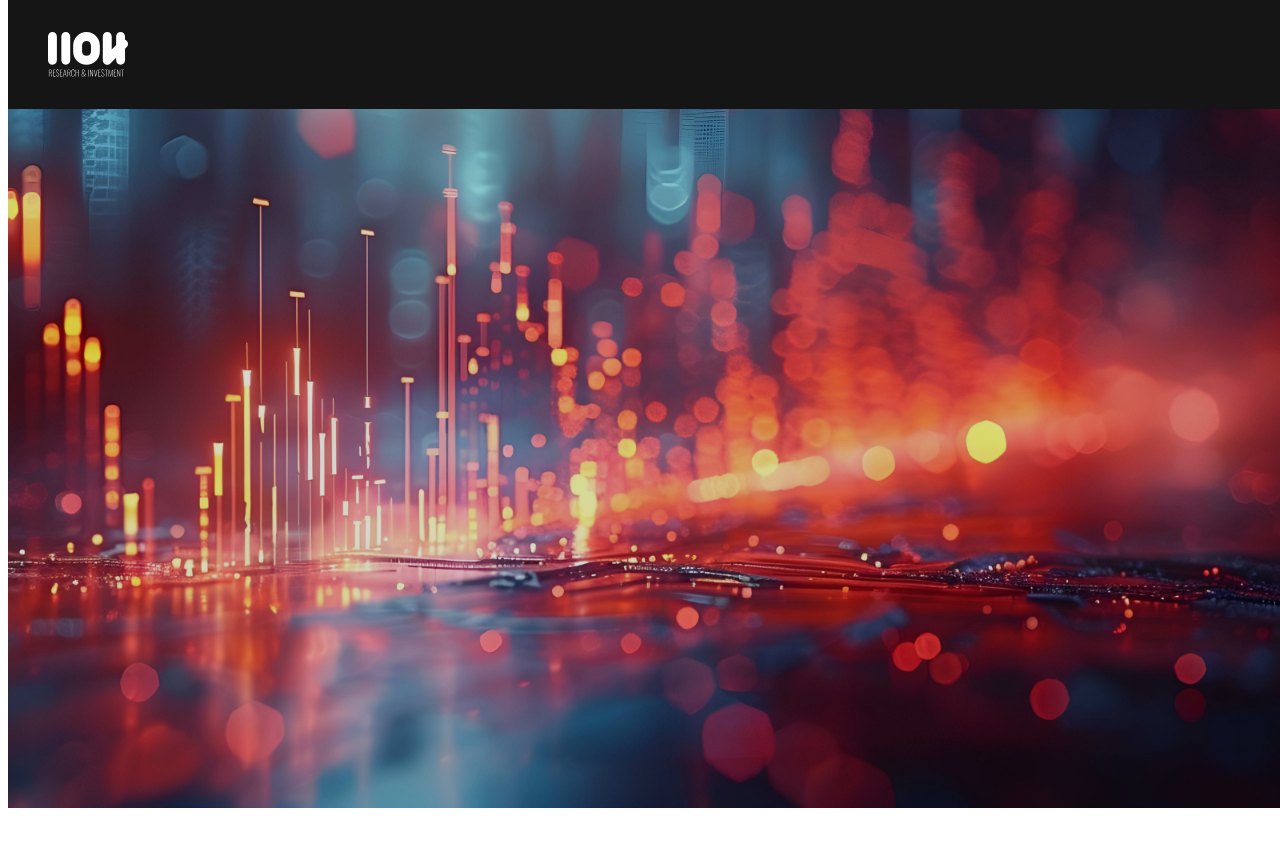
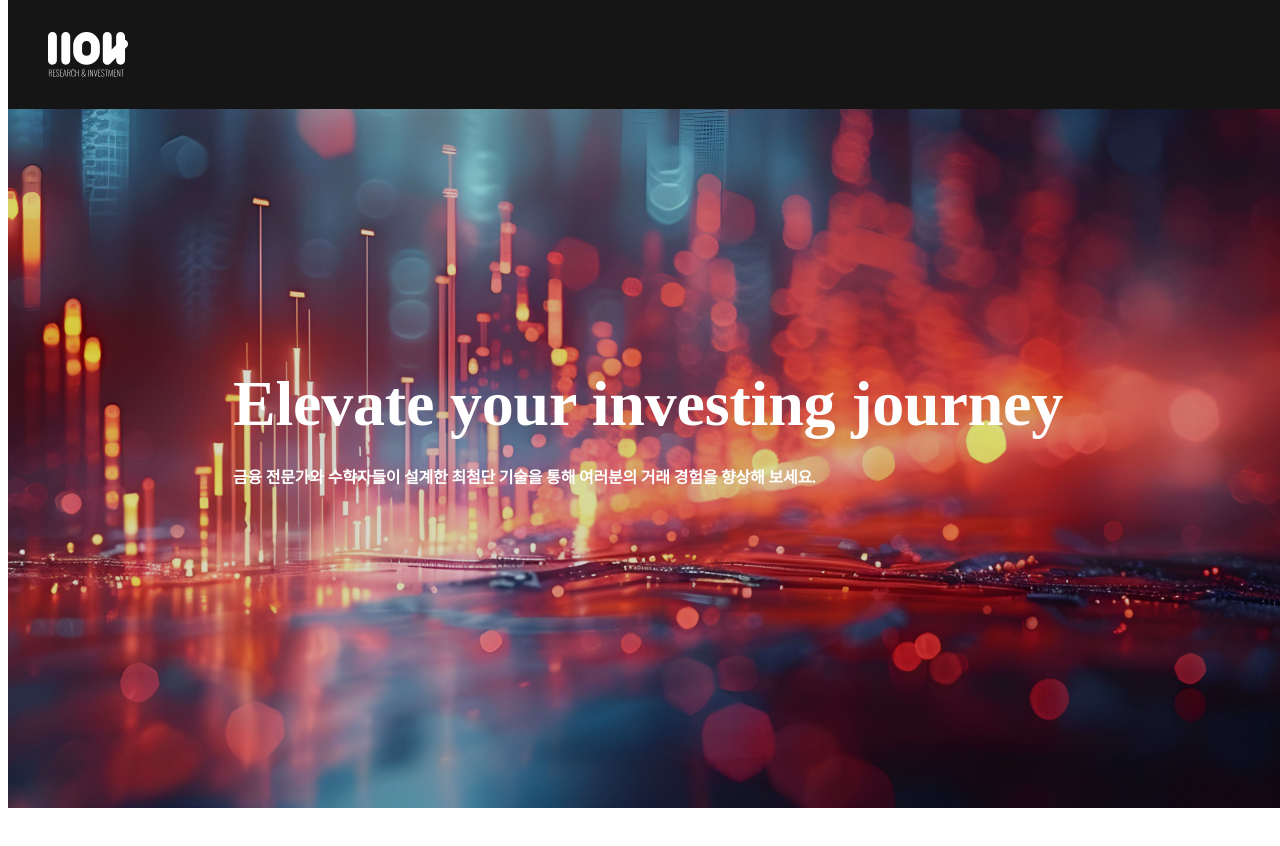
Before and after one commit to 5010-dev/1104-web, a React (Create React App) app: page / in a window 1280 px wide. Shown: the top 846 px of the page. Built offline with nearby package versions, Linux system fonts and the light colour scheme; a web font is replaced by a local one.

Commit message:
ContentsStore added & text contents added to Home component

```diff
--- a/src/components/global/footer/footer.styles.ts
+++ b/src/components/global/footer/footer.styles.ts
@@ -31,7 +31,6 @@ export const FooterContainer = styled.div<DeviceTypeStyledProp>`
 	font-weight: ${({ theme }) => theme.typo.caption.weight};
 	line-height: ${({ theme }) => theme.typo.caption.leading};
 	letter-spacing: ${({ theme }) => theme.typo.caption.kerning};
-
 	color: ${({ theme }) => theme.colour.neutral.secondary.inactive};
 
 	span {
--- a/src/components/global/navigation/navigation.component.tsx
+++ b/src/components/global/navigation/navigation.component.tsx
@@ -35,7 +35,6 @@ export default function Navigation() {
 			$deviceType={deviceType}
 			$isOverlaped={true}
 			$isScrolled={isScrolled}
-			// animate={{ backgroundColor: isScrolled ? '#ffffff' : 'transparent' }}
 		>
 			<div className="nav-bar-container" id="nav-bar-left-container">
 				<Logo id="logo" />
--- a/src/components/global/navigation/navigation.styles.ts
+++ b/src/components/global/navigation/navigation.styles.ts
@@ -15,7 +15,7 @@ export const NavigationContainer = styled(motion.header)<CombinedProps>`
 
 	position: ${(props) => (props.$isOverlaped ? 'fixed' : 'sticky')};
 	top: 0;
-	z-index: 1;
+	z-index: 10;
 
 	display: flex;
 	flex-direction: row;
--- a/src/pages/feature/home/home.page.tsx
+++ b/src/pages/feature/home/home.page.tsx
@@ -1,15 +1,18 @@
 import { useDeviceTypeStore } from '../../../store/deviceTypeStore'
-
-import backgroundImage from '../../../assets/img/home-about-img.jpeg'
+import { useContentsStore } from '../../../store/contentsStore'
 
 import { HomeContainer } from './home.styles'
 
 export default function Home() {
 	const deviceType = useDeviceTypeStore((state) => state.deviceType)
+	const { image, text } = useContentsStore((state) => state.home)
 
 	return (
-		<HomeContainer $deviceType={deviceType} $imageUrl={backgroundImage}>
-			HOME
+		<HomeContainer $deviceType={deviceType} $imageUrl={image.backgroundImage}>
+			<div id="text-container">
+				<h1 id="display">{text.display}</h1>
+				<h3 id="subheading">{text.subheading}</h3>
+			</div>
 		</HomeContainer>
 	)
 }
--- a/src/pages/feature/home/home.styles.ts
+++ b/src/pages/feature/home/home.styles.ts
@@ -8,8 +8,14 @@ type HomeContainerProps = {
 export const HomeContainer = styled(PageLayoutContainer)<HomeContainerProps>`
 	position: relative;
 
-	height: ${({ theme }) => theme.layout.component.height};
 	min-height: ${({ theme }) => theme.layout.component.minHeight};
+
+	display: flex;
+	flex-direction: column;
+	justify-content: center;
+	align-items: center;
+
+	padding-bottom: 0;
 
 	background-image: url(${(props) => props.$imageUrl});
 	background-size: cover;
@@ -24,5 +30,35 @@ export const HomeContainer = styled(PageLayoutContainer)<HomeContainerProps>`
 		right: 0;
 		bottom: 0;
 		background-color: rgba(0, 0, 0, 0.15);
+
+		z-index: 1;
+	}
+
+	div#text-container {
+		height: 100%;
+
+		display: flex;
+		flex-direction: column;
+		gap: ${({ theme }) => theme.layout.section.gutter};
+
+		z-index: 2;
+
+		h1#display {
+			font-family: ${({ theme }) => theme.typo.display.typeface};
+			font-size: ${({ theme }) => theme.typo.display.size};
+			font-weight: ${({ theme }) => theme.typo.display.weight};
+			line-height: ${({ theme }) => theme.typo.display.leading};
+			letter-spacing: ${({ theme }) => theme.typo.display.kerning};
+			color: ${({ theme }) => theme.colour.neutral.secondary.active};
+		}
+
+		h3#subheading {
+			font-family: ${({ theme }) => theme.typo.subheading.typeface};
+			font-size: ${({ theme }) => theme.typo.subheading.size};
+			font-weight: ${({ theme }) => theme.typo.subheading.weight};
+			line-height: ${({ theme }) => theme.typo.subheading.leading};
+			letter-spacing: ${({ theme }) => theme.typo.subheading.kerning};
+			color: ${({ theme }) => theme.colour.neutral.secondary.active};
+		}
 	}
 `
--- /dev/null
+++ b/src/store/contentsStore.ts
@@ -0,0 +1,34 @@
+import { create } from 'zustand'
+
+import backgroundImage from '../assets/img/home-about-img.jpeg'
+
+export interface ContentsState {
+	home: {
+		image: {
+			backgroundImage: string
+			mockupImage: string
+		}
+		text: {
+			display: string
+			subheading: string
+			ctaButtonText: string
+			linkText: string
+		}
+	}
+}
+
+export const useContentsStore = create<ContentsState>((set) => ({
+	home: {
+		image: {
+			backgroundImage: backgroundImage,
+			mockupImage: '',
+		},
+		text: {
+			display: 'Elevate your investing journey',
+			subheading:
+				'금융 전문가와 수학자들이 설계한 최첨단 기술을 통해 여러분의 거래 경험을 향상해 보세요.',
+			ctaButtonText: '5010 매매전략 무료 전자책 받기 →',
+			linkText: '1:1 무료 상담받고 할인코드 받아가세요!',
+		},
+	},
+}))
--- a/src/styles/design-system.ts
+++ b/src/styles/design-system.ts
@@ -64,56 +64,56 @@ export const DesignSystem: DefaultTheme = {
 	},
 	typo: {
 		display: {
-			typeface: designTokens.typo.typeface,
+			typeface: designTokens.typo.typeface.default,
 			size: designTokens.typo.size.xxxlg,
 			weight: designTokens.typo.weight.xhv,
-			leading: designTokens.typo.leading.default,
+			leading: designTokens.typo.leading.narrow,
 			kerning: designTokens.typo.kerning.default,
 		},
 		heading1: {
-			typeface: designTokens.typo.typeface,
+			typeface: designTokens.typo.typeface.default,
 			size: designTokens.typo.size.xxlg,
 			weight: designTokens.typo.weight.hv,
 			leading: designTokens.typo.leading.default,
 			kerning: designTokens.typo.kerning.default,
 		},
 		heading2: {
-			typeface: designTokens.typo.typeface,
+			typeface: designTokens.typo.typeface.default,
 			size: designTokens.typo.size.xlg,
 			weight: designTokens.typo.weight.hv,
 			leading: designTokens.typo.leading.default,
 			kerning: designTokens.typo.kerning.default,
 		},
 		heading3: {
-			typeface: designTokens.typo.typeface,
+			typeface: designTokens.typo.typeface.default,
 			size: designTokens.typo.size.lg,
 			weight: designTokens.typo.weight.hv,
 			leading: designTokens.typo.leading.default,
 			kerning: designTokens.typo.kerning.default,
 		},
 		subheading: {
-			typeface: designTokens.typo.typeface,
+			typeface: designTokens.typo.typeface.default,
 			size: designTokens.typo.size.md,
 			weight: designTokens.typo.weight.hv,
 			leading: designTokens.typo.leading.default,
 			kerning: designTokens.typo.kerning.default,
 		},
 		body: {
-			typeface: designTokens.typo.typeface,
+			typeface: designTokens.typo.typeface.default,
 			size: designTokens.typo.size.md,
 			weight: designTokens.typo.weight.md,
 			leading: designTokens.typo.leading.default,
 			kerning: designTokens.typo.kerning.default,
 		},
 		caption: {
-			typeface: designTokens.typo.typeface,
+			typeface: designTokens.typo.typeface.default,
 			size: designTokens.typo.size.sm,
 			weight: designTokens.typo.weight.lt,
 			leading: designTokens.typo.leading.default,
 			kerning: designTokens.typo.kerning.default,
 		},
 		overline: {
-			typeface: designTokens.typo.typeface,
+			typeface: designTokens.typo.typeface.default,
 			size: designTokens.typo.size.xsm,
 			weight: designTokens.typo.weight.lt,
 			leading: designTokens.typo.leading.default,
@@ -132,22 +132,22 @@ export const DesignSystem: DefaultTheme = {
 				tablet: designTokens.layout.spacing.xxlg,
 				mobile: designTokens.layout.spacing.xlg,
 			},
-			gutter: designTokens.layout.spacing.xlg,
+			gutter: designTokens.layout.spacing.xxlg,
 		},
 		section: {
 			width: designTokens.layout.dimension.horizontal.fill,
 			padding: 'none',
-			gutter: designTokens.layout.spacing.lg,
+			gutter: designTokens.layout.spacing.xlg,
 		},
 		container: {
 			width: designTokens.layout.dimension.horizontal.fill,
 			padding: designTokens.layout.spacing.md,
-			gutter: designTokens.layout.spacing.md,
+			gutter: designTokens.layout.spacing.lg,
 		},
 		component: {
 			width: designTokens.layout.dimension.horizontal.fill,
 			padding: designTokens.layout.spacing.md,
-			gutter: designTokens.layout.spacing.sm,
+			gutter: designTokens.layout.spacing.md,
 		},
 	},
 	shape: {
```
